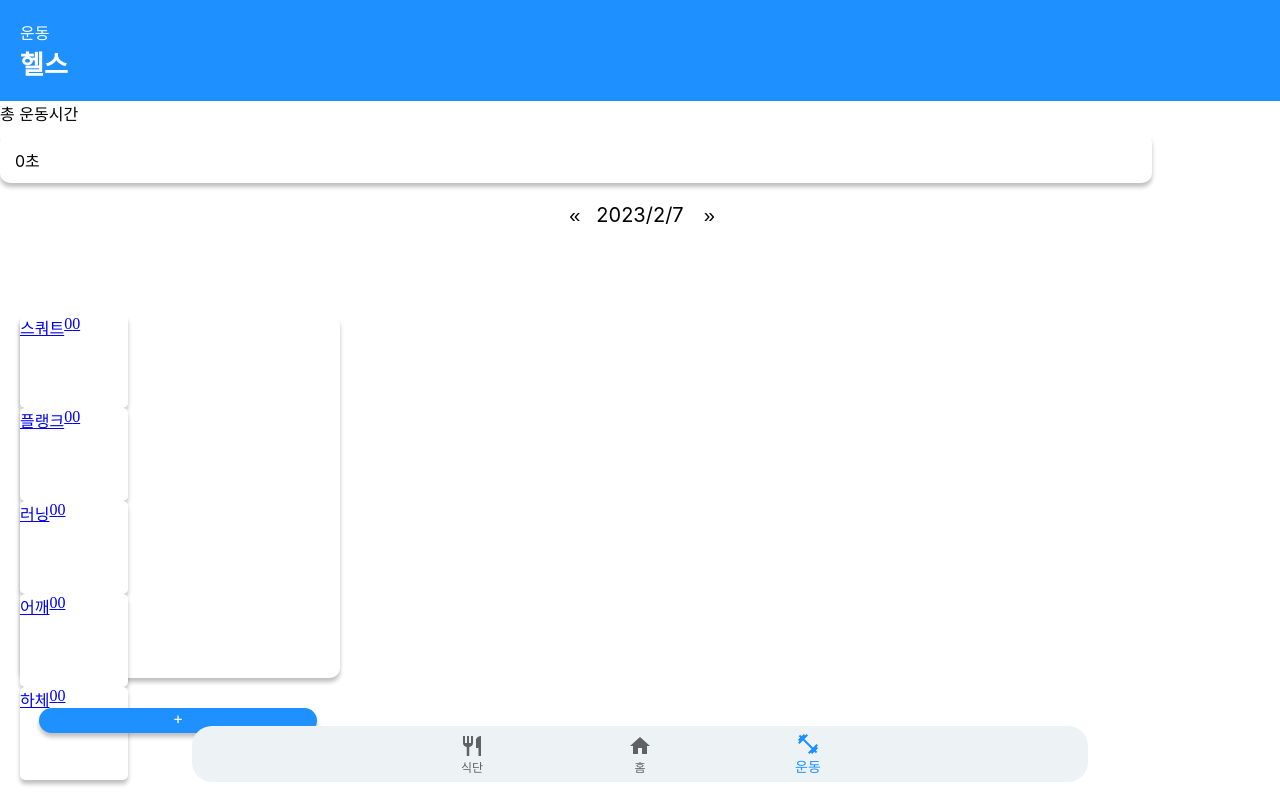
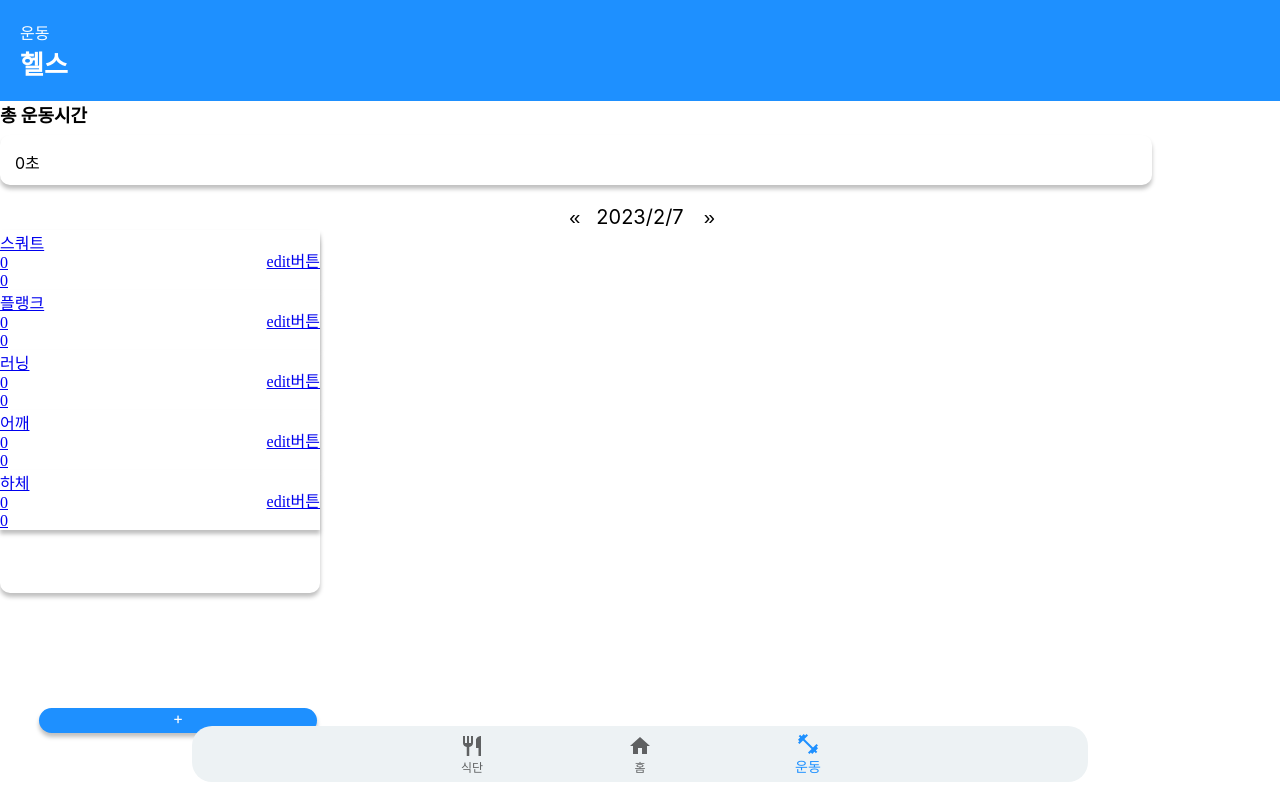
Before and after one commit to leesanghoon421/Nosily-coach, a React (Create React App) app in the folder frontend/: page /dietetics in a window 1280 px wide. Both pictures are taken after a click on the button "운동". Built offline with nearby package versions, Linux system fonts and the light colour scheme; a web font is replaced by a local one.

Commit message:
스타일수정

```diff
--- a/frontend/src/components/ExerciseButton/index.js
+++ b/frontend/src/components/ExerciseButton/index.js
@@ -9,12 +9,15 @@ const ExerciseButton = ({ color, part }) => {
   return (
     <>
       <Link to="timer">
-      {/* 버튼을 클릭하면 timer 페이지로 이동 */}
+        {/* 버튼을 클릭하면 timer 페이지로 이동 */}
         <styled.ExerciseButton color={color}>
-        {/* color prop을 전달하여 버튼 색상을 지정 */}
-          <div>{part}</div>
-          <div>{운동시간}</div>
-          <div>{목표달성}</div>
+          {/* color prop을 전달하여 버튼 색상을 지정 */}
+          <styled.WorkAttribute>
+            <div>{part}</div>
+            <div>{운동시간}</div>
+            <div>{목표달성}</div>
+          </styled.WorkAttribute>
+          <styled.EditRemove>edit버튼</styled.EditRemove>
         </styled.ExerciseButton>
       </Link>
     </>
--- a/frontend/src/components/ExerciseButton/style.js
+++ b/frontend/src/components/ExerciseButton/style.js
@@ -4,14 +4,18 @@ export const ExerciseButton = styled.div`
 display: flex;
 flex-direction: row;
 flex-wrap: wrap;
-width: 108px;
-height: 93px;
+justify-content: space-between;
+//width: 108px;
+//height: 93px;
 left: 58px;
 top: 326px;
+//align-content: center;
+align-items: center;
 
 background: #FFFFFF;
 box-shadow: 0px 4px 4px rgba(0, 0, 0, 0.25);
-border-radius: 5px;
+//border-radius: 5px;
+border-color: #DDDDDD;
 `;
 
 
@@ -25,3 +29,20 @@ left: 0px;
 top: 0px;
 background: #1E90FF;
 `;
+
+export const WorkName = styled.div`
+display: flex;
+flex-direction:column ;
+`;
+
+
+export const WorkAttribute = styled.div`
+display: flex;
+flex-direction:column ;
+//align-items:;
+`;
+
+export const EditRemove = styled.div`
+display: flex;
+flex-direction:row ;
+`;
--- a/frontend/src/pages/Exercise/index.js
+++ b/frontend/src/pages/Exercise/index.js
@@ -12,6 +12,7 @@ import ExerciseButton from "components/ExerciseButton"; // ExerciseButton 컴포
 import { useLocation, Outlet } from "react-router-dom"; // react-router-dom의 useLocation, Outlet 함수 사용
 
 import ContentsBox from "components/ContentsBox";
+import SubTitle from "components/SubTitle/index.js";
 
 const buttonAttribute = [
   //객체를 요소로 가지는 배열
@@ -51,7 +52,7 @@ const Excercise = ({ setLargeCategory, setSubCategory }) => {
   return (
     <div>
       <div>
-        <div>총 운동시간</div>
+        <SubTitle>총 운동시간</SubTitle>
         <ContentsBox height={50}>
           <div>{총운동시간}초</div>
         </ContentsBox>
@@ -73,7 +74,7 @@ const Excercise = ({ setLargeCategory, setSubCategory }) => {
               (
                 element //styled.ExerciseContainer는 buttonAttribute 배열을 map()함수를 사용하여 '반복'하면서 ExerciseButton 컴포넌트를 렌더링
               ) => (
-                <ExerciseButton color={element.color} part={element.part} />
+                <ExerciseButton olor={element.color} part={element.part} />
               )
             )}
           </styled.ExerciseContainer>
--- a/frontend/src/pages/Exercise/style.js
+++ b/frontend/src/pages/Exercise/style.js
@@ -39,7 +39,8 @@ export const Block = styled.div`
 
 
 export const ExerciseContainer = styled.div`
- position: absolute;
+display: flex;
+flex-direction:column ;
 width: 320px;
 height: 363px;
 left: 20px;
@@ -50,6 +51,9 @@ box-shadow: 0px 4px 4px rgba(0, 0, 0, 0.25);
 border-radius: 10px;
 font-family: "Spoqa Han Sans Neo";
 `;
+
+
+
 
 export const AddButton = styled.div`
 
```
Also changed, not shown: frontend/src/components/CheckBox/index.js (added, +11 -0 lines), frontend/src/components/DietCalendar/index.js (+13 -9 lines), frontend/src/components/DietCalendar/style.js (+12 -0 lines), frontend/src/components/CheckBox/style.js (added), frontend/src/components/TitlenEdit/index.js (added), frontend/src/components/TitlenEdit/style.js (added).
